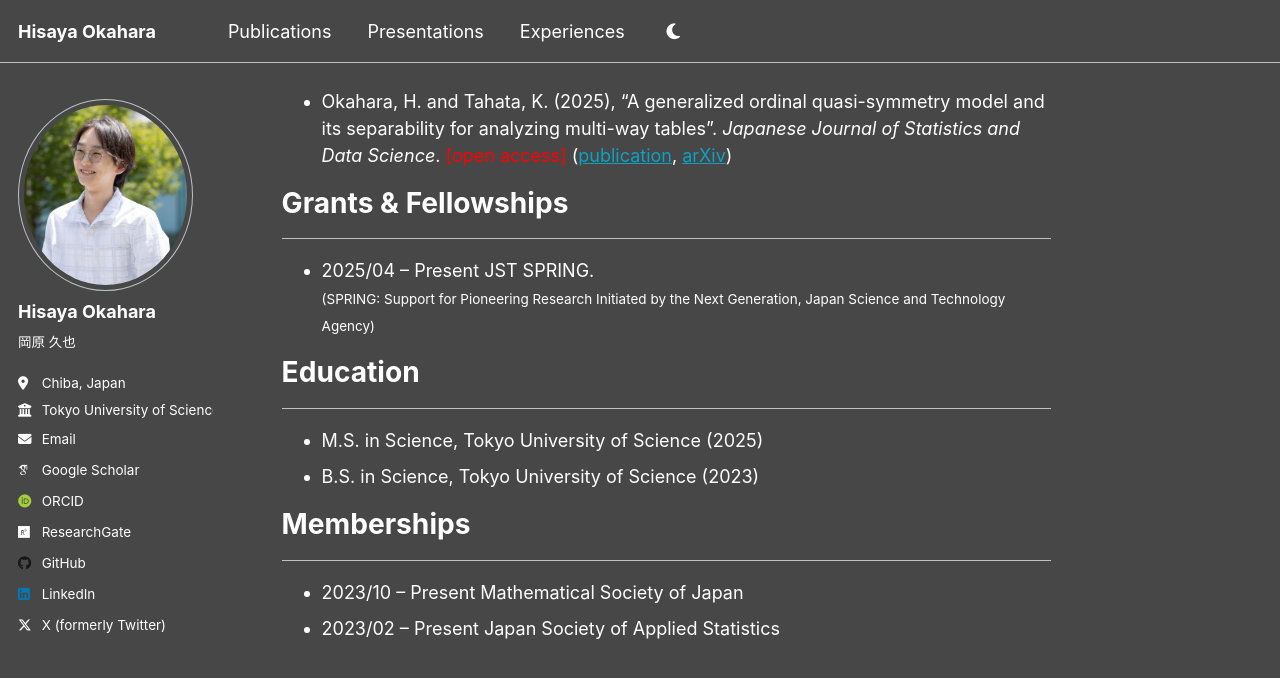
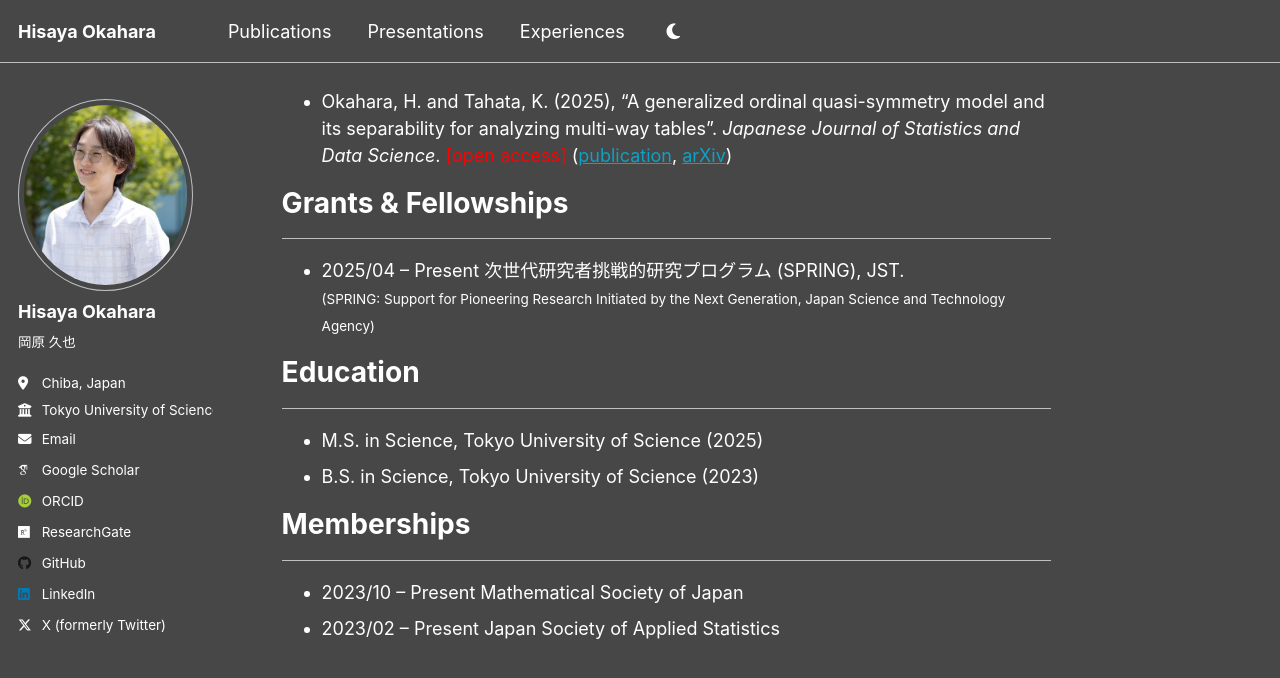
Before and after one commit to h-okahara/h-okahara.github.io, a Jekyll site: the page built from _pages/about.md, in a window 1280 px wide and 900 px high, scrolled down 614 px. Shown: the top 678 px of the window. Built offline with Jekyll 4.4.1, drawn with Linux system fonts in a browser that asks for light colours; some web fonts are replaced.

Commit message:
Update about.md

```diff
--- a/_pages/about.md
+++ b/_pages/about.md
@@ -33,7 +33,7 @@ I'm a Ph.D. student in the [Tahata Lab](https://tahata-lab.is.noda.tus.ac.jp/) a
 
 # Grants & Fellowships
 ---
-- 2025/04 – Present  JST SPRING.
+- 2025/04 – Present  次世代研究者挑戦的研究プログラム (SPRING), JST.
   <small> (SPRING: Support for Pioneering Research Initiated by the Next Generation, Japan Science and Technology Agency) </small>
 
 # Education
```
